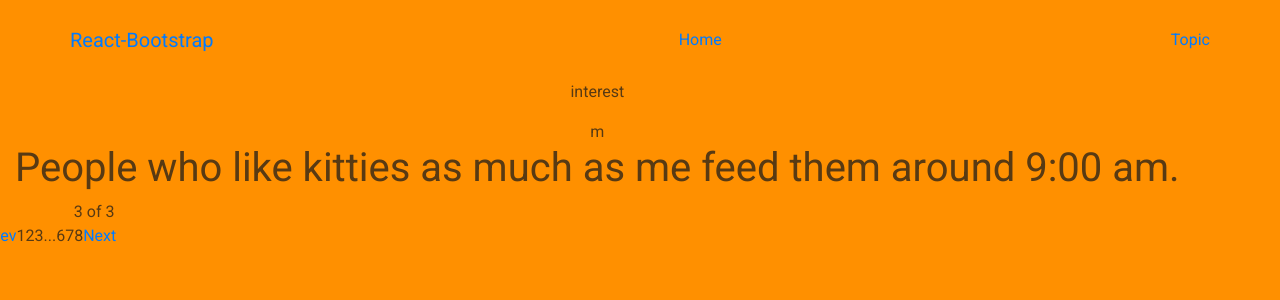
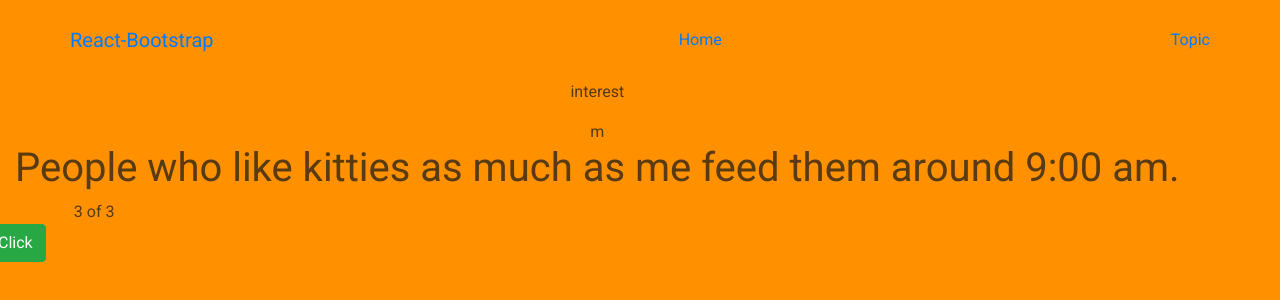
Before and after one commit to Air2air/ReactPagination, a React (Create React App) app: page /#/topic in a window 1280 px wide. Shown: the top 300 px of the page. Built offline with nearby package versions, Linux system fonts and the light colour scheme.

Commit message:
Next click without pagination

```diff
--- a/src/pages/topic.js
+++ b/src/pages/topic.js
@@ -1,11 +1,19 @@
 import React, { useState, useEffect } from "react";
+import { useHistory } from 'react-router-dom';
 import ReactPaginate from "react-paginate";
 import Layout from "../components/layout/layout";
-import { Row, Col } from "react-bootstrap";
+import { Row, Col, Button } from "react-bootstrap";
 
 //import "./App.css";
 
 function Topic() {
+
+
+  const history = useHistory();
+
+
+
+
   const [currentPage, setCurrentPage] = useState(0);
   const [profiles, setProfile] = useState([]);
   const singleUserProfile = useState();
@@ -27,8 +35,12 @@ function Topic() {
   const pageCount = Math.ceil(profiles.length / PER_PAGE);
   const foundPageData = singleUserProfile.slice(offset, offset + PER_PAGE);
 
+  // function handlePageClick({ selected: selectedPage }) {
+  //   setCurrentPage(selectedPage);
+  // }
+
   function handlePageClick({ selected: selectedPage }) {
-    setCurrentPage(selectedPage);
+    setCurrentPage(currentPage + 1);
   }
 
   let japaToHome = () => {
@@ -70,19 +82,9 @@ function Topic() {
       </Row>
       <Row>
       <div id="paginate">
-        {
-          <ReactPaginate
-            previousLabel={buttonLabelPrevious}
-            nextLabel={buttonLabelNext}
-            pageCount={pageCount}
-            onPageChange={handlePageClick}
-            containerClassName={"pagination"}
-            previousLinkClassName={"pagination__link"}
-            nextLinkClassName={"pagination__link"}
-            disabledClassName={"pagination__link--disabled"}
-            activeClassName={"pagination__link--active"}
-          />
-        }
+
+      <Button variant="btn btn-success" onClick={(handlePageClick)}>Click </Button>
+
       </div>
       </Row>
     </Layout>
```
